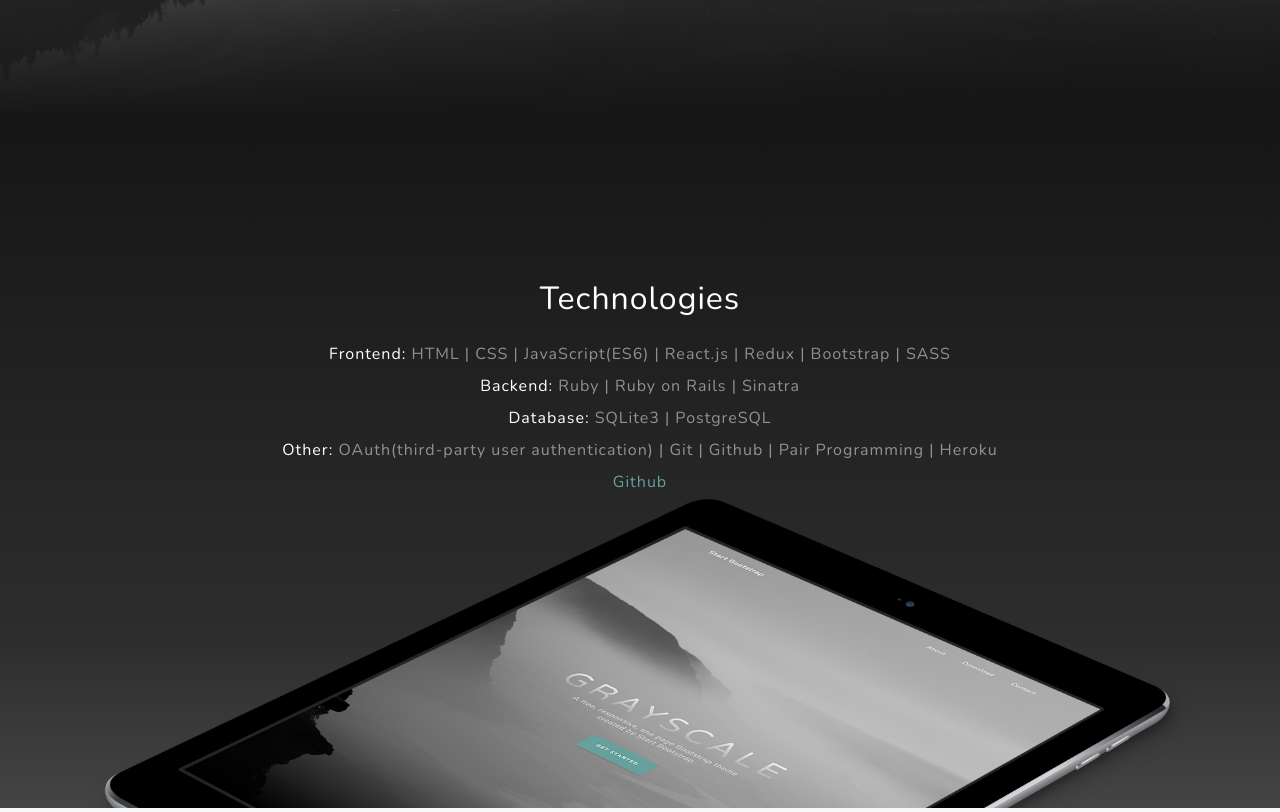
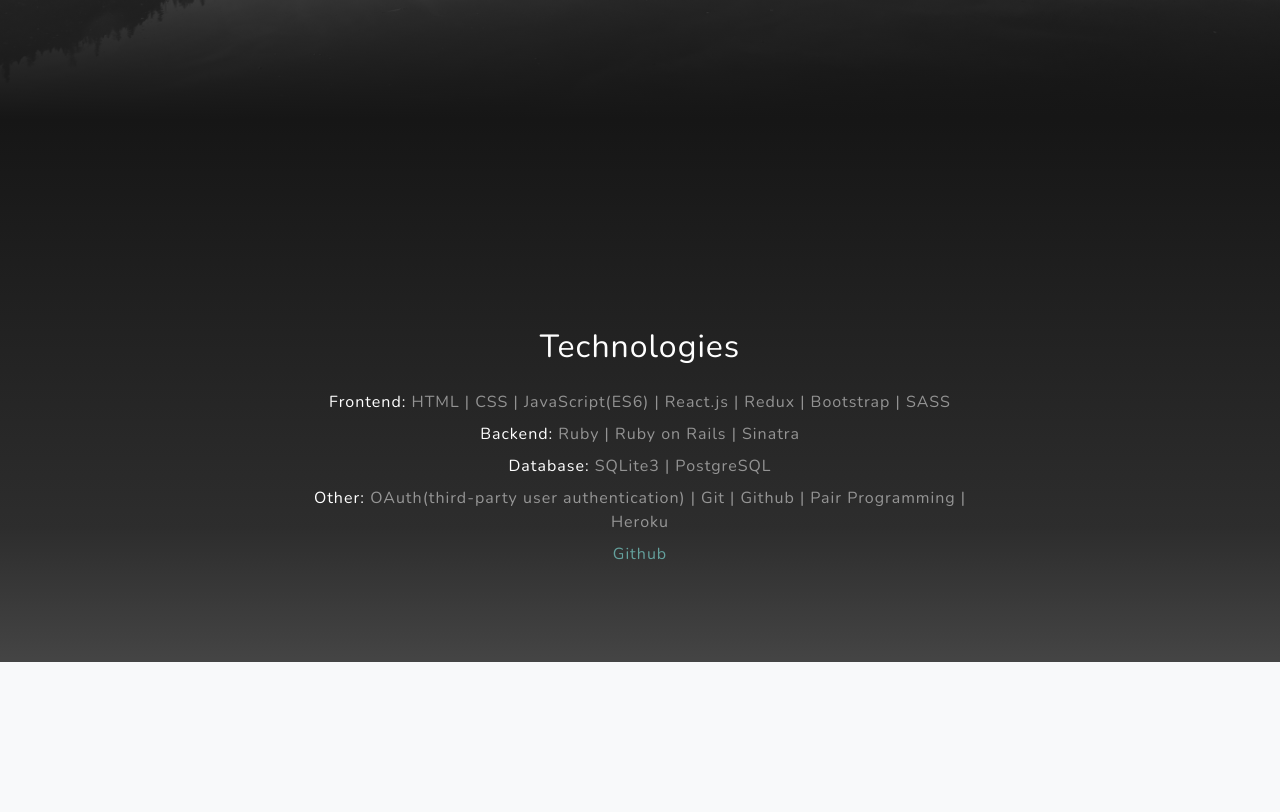
Before and after one commit to MMcClure11/mmcclure-portfolio, a Gatsby site: page / in a window 1280 px wide. Shown: the part 680-1492 px from the top of the page. Built offline with nearby package versions, Linux system fonts and the light colour scheme; Gatsby itself is replaced by a stand-in of ours.

Commit message:
Add styling to Technologies section

```diff
--- a/src/pages/index.js
+++ b/src/pages/index.js
@@ -33,8 +33,8 @@ const IndexPage = () => (
       </div>
     </header>
 
-    <section id="about" className="about-section text-center">
-      <div className="container">
+    <section id="about" className="about-section text-center pb-5">
+      <div className="container p-5">
         <div className="row">
           <div className="col-lg-8 mx-auto">
             <h2 className="text-white mb-4">Technologies</h2>
@@ -55,7 +55,7 @@ const IndexPage = () => (
             </a>
           </div>
         </div>
-        <img src={ipad} className="img-fluid" alt="" />
+        {/* <img src={ipad} className="img-fluid" alt="" /> */}
       </div>
     </section>
 
```
Also changed, not shown: src/assets/images/computer-black-white.jpg (added).
